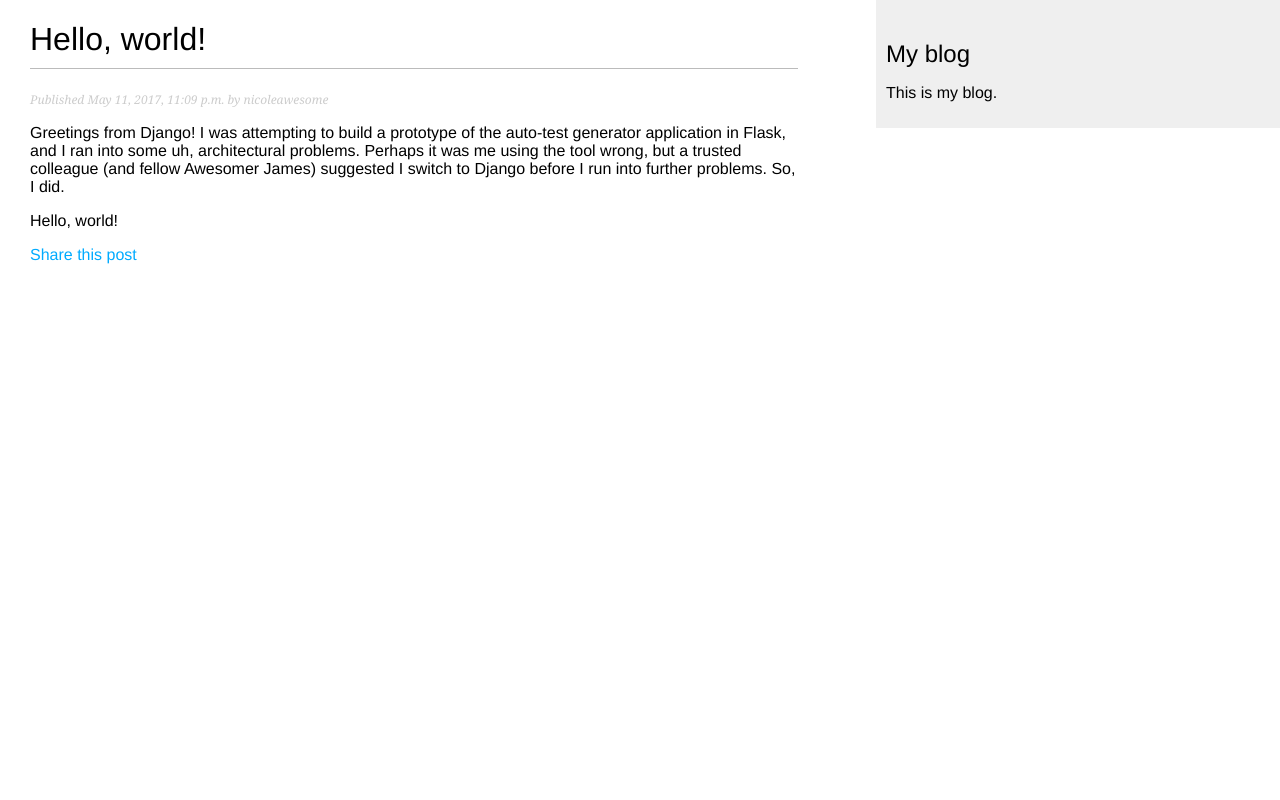
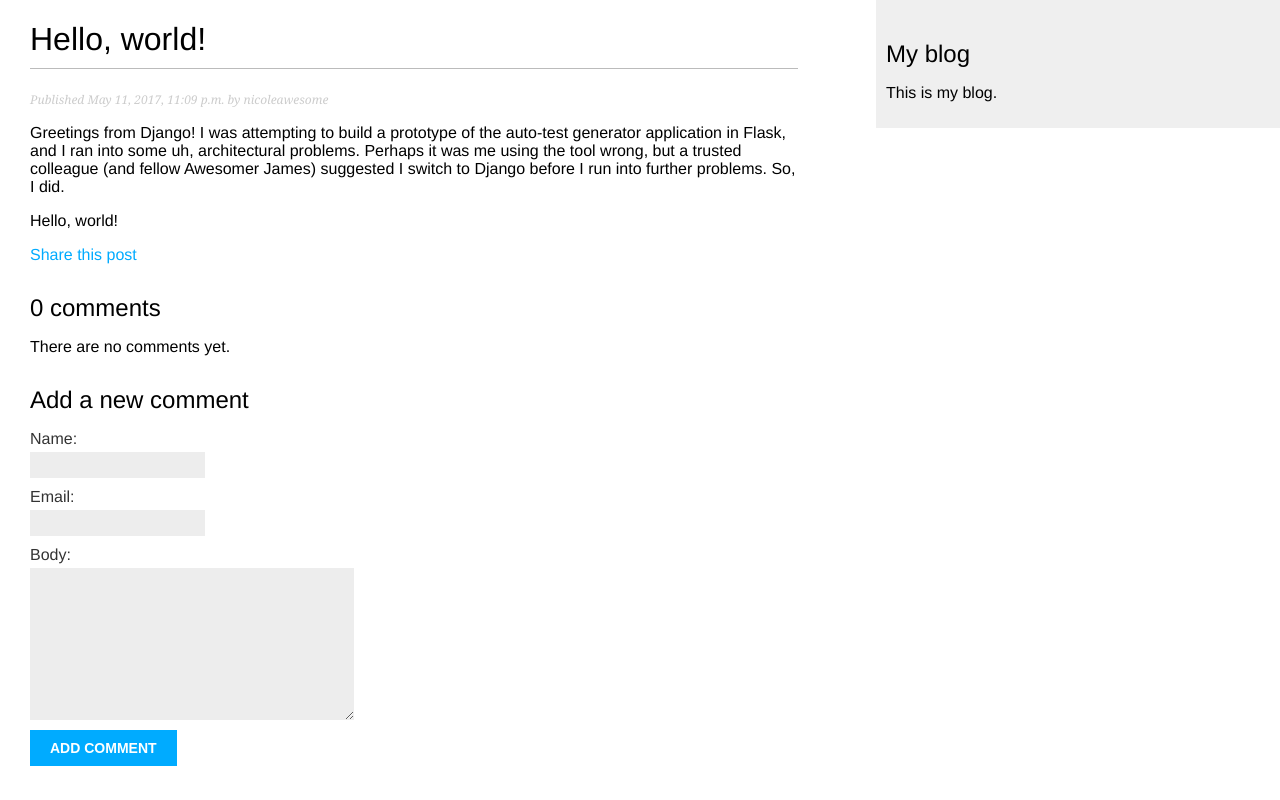
Before and after one commit to technolotrix/django_by_example, a Django app: a page that uses techblog/blog/templates/blog/post/detail.html in a window 1280 px wide. Run offline with Django 3.2, Linux system fonts and the light colour scheme; data comes from the database, SQL or seed files in the repository; both versions use the stored data as it was after the commit.

Commit message:
adding comments

```diff
--- a/techblog/blog/forms.py
+++ b/techblog/blog/forms.py
@@ -1,4 +1,6 @@
 from django import forms
+
+from .models import Comment
 
 
 class EmailPostForm(forms.Form):
@@ -7,3 +9,9 @@ class EmailPostForm(forms.Form):
     to = forms.EmailField()
     comments = forms.CharField(required=False,
         widget=forms.Textarea)
+
+
+class CommentForm(forms.ModelForm):
+    class Meta:
+        model = Comment
+        fields = ('name', 'email', 'body')
--- a/techblog/blog/models.py
+++ b/techblog/blog/models.py
@@ -51,3 +51,19 @@ class Meta:
 
     def __str__(self):
         return self.title
+
+
+class Comment(models.Model):
+    post = models.ForeignKey(Post, related_name='comments')
+    name = models.CharField(max_length=80)
+    email = models.EmailField()
+    body = models.TextField()
+    created = models.DateTimeField(auto_now_add=True)
+    updated = models.DateTimeField(auto_now=True)
+    active = models.BooleanField(default=True)
+
+    class Meta:
+        ordering = ('created',)
+
+    def __str__(self):
+        return 'Comment by {} on {}'.format(self.name, self.post)
--- a/techblog/blog/templates/blog/post/detail.html
+++ b/techblog/blog/templates/blog/post/detail.html
@@ -8,9 +8,40 @@
     Published {{ post.publish }} by {{ post.author }}
   </p>
   {{ post.body|linebreaks }}
+
   <p>
   <a href="{% url "blog:post_share" post.id %}">
     Share this post
   </a>
 </p>
+
+  {% with comments.count as total_comments %}
+  <h2>
+    {{ total_comments }} comment{{ total_comments|pluralize }}
+  </h2>
+    {% endwith %}
+
+
+  {% for comment in comments %}
+  <div class="comment">
+    <p class="info">
+      Comment {{ forloop.counter }} by {{ comment.name }}
+      {{ comment.created }}
+    </p>
+    {{ comment.body|linebreaks }}
+  </div>
+{% empty %}
+  <p>There are no comments yet.</p>
+{% endfor %}
+{% if new_comment %}
+  <h2>Your comment has been added.</h2>
+{% else %}
+  <h2>Add a new comment</h2>
+  <form action="." method="post">
+    {{ comment_form.as_p }}
+    {% csrf_token %}
+    <p><input type="submit" value="Add comment"></p>
+  </form>
+{% endif %}
+
 {% endblock %}
--- a/techblog/blog/views.py
+++ b/techblog/blog/views.py
@@ -4,8 +4,8 @@ from django.core.paginator import Paginator, EmptyPage,\
 from django.shortcuts import render, get_object_or_404
 from django.views.generic import ListView
 
-from .models import Post
-from .forms import EmailPostForm
+from .models import Post, Comment
+from .forms import EmailPostForm, CommentForm
 
 
 class PostListView(ListView):
@@ -21,9 +21,25 @@ def post_detail(request, year, month, day, post):
         publish__month=month,
         publish__day=day)
 
+    # List of active comments for this post
+    comments = post.comments.filter(active=True)
+
+    if request.method == 'POST':
+        # A comment was posted
+        comment_form = CommentForm(data=request.POST)
+        if comment_form.is_valid():
+            # Create Comment object but don't save to database yet
+            new_comment = comment_form.save(commit=False)
+            # Assign the current post to the comment
+            new_comment.post = post
+            # Save the comment to the database
+            new_comment.save()
+    else:
+        comment_form = CommentForm()
     return render(request,
         'blog/post/detail.html',
-        {'post': post})
+            {'post': post, 'comments': comments,
+                'comment_form': comment_form})
 
 def post_share(request, post_id):
     # Retrieve post by id
```
Also changed, not shown: techblog/blog/admin.py (+9 -1 lines), techblog/blog/migrations/0002_comment.py (added), techblog/db.sqlite3.
